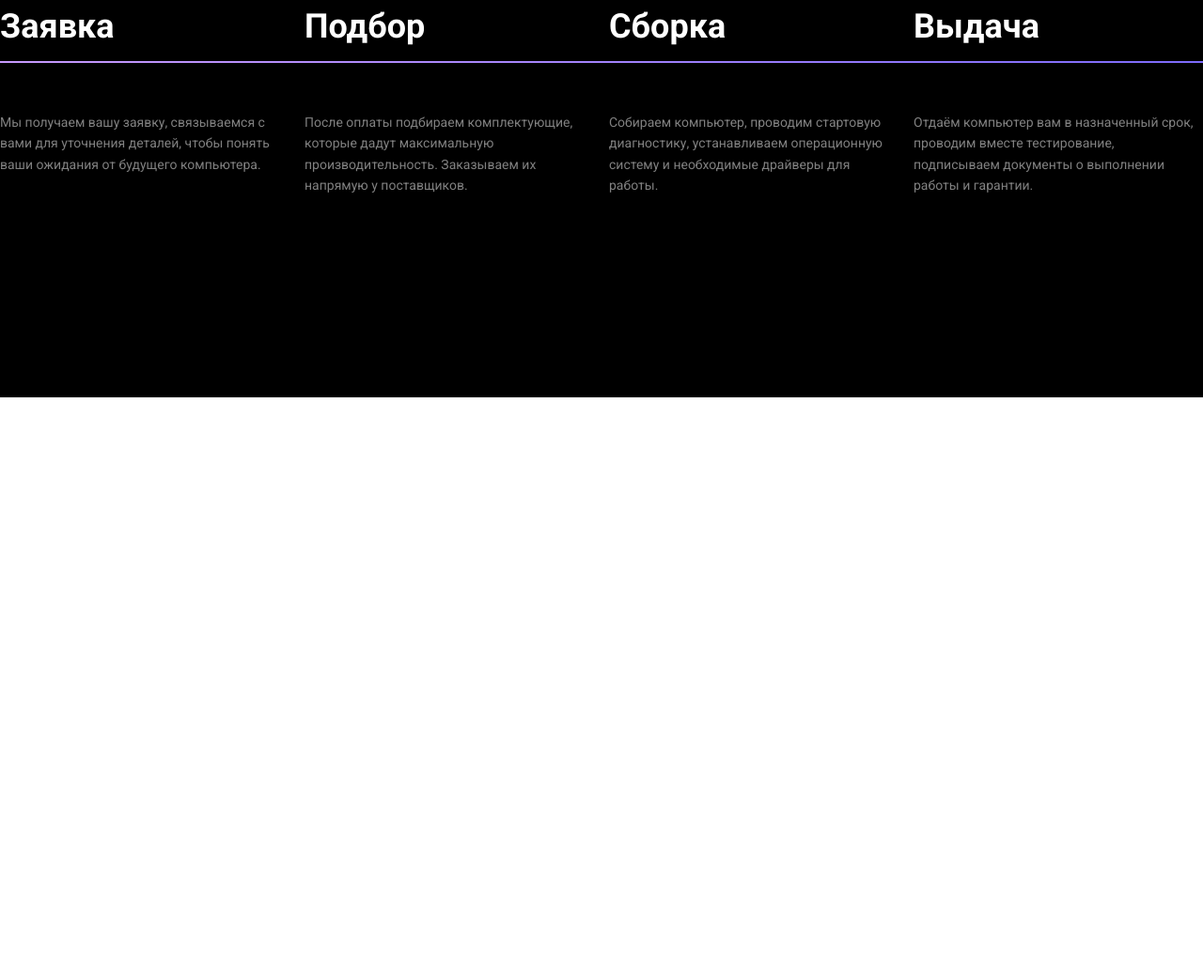
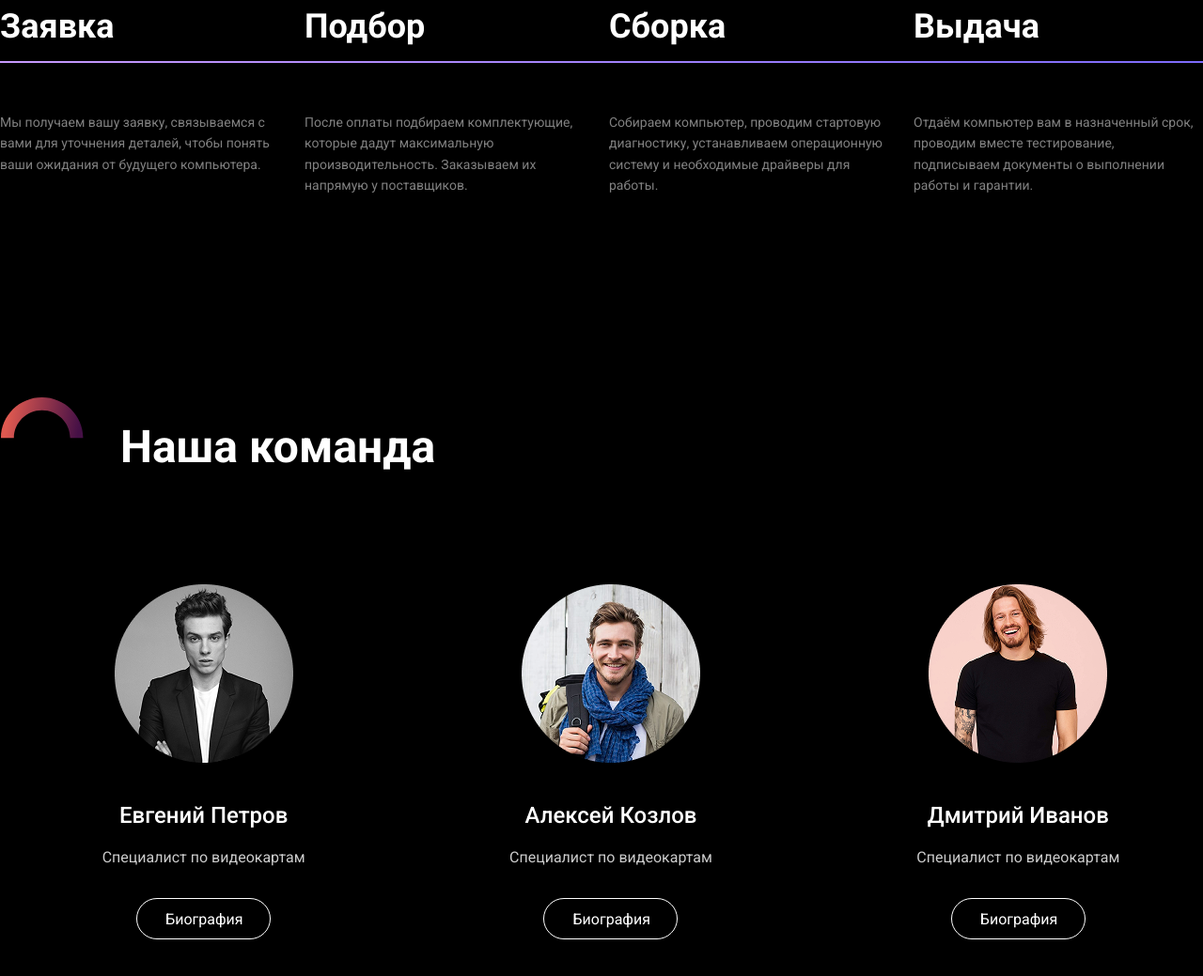
Before and after one commit to Chigryay/project-web, a plain HTML site: page index.html in a window 1280 px wide. Shown: the part 2076-3115 px from the top of the page at 94% size. Before the commit the page ends 2499 px from the top, so only its background shows below. Drawn offline with Linux system fonts and the light colour scheme.

Commit message:
section commnad

```diff
--- a/css/style.css
+++ b/css/style.css
@@ -264,3 +264,68 @@ header {
     height: 0.2rem;
     background: linear-gradient(142deg, #c89afc 0%, #7c6afa 100%);
 }
+
+.command {
+    padding-bottom: 20rem;
+}
+
+.command__header {
+    display: flex;
+    margin-bottom: 11.3rem;
+}
+
+.command__img {
+    margin-right: 3.8rem;
+    max-width: 9rem;
+    max-height: 4.4rem;
+}
+
+.command__header_title {
+    padding-top: 1.9rem;
+    font-weight: bold;
+    font-size: 4.8rem;
+    line-height: 140%;
+}
+
+.command__members {
+    display: flex;
+    justify-content: space-around;
+}
+
+.command__members_item {
+    display: flex;
+    flex-direction: column;
+    align-items: center;
+}
+
+.command__members_item_img {
+    margin-bottom: 4rem;
+    max-width: 19rem;
+    max-height: 19rem;
+}
+
+.command__members_item_fullName {
+    font-weight: 500;
+    font-size: 2.4rem;
+    line-height: 140%;
+    margin-bottom: 1.5rem;
+}
+
+.command__members_item_description {
+    margin-bottom: 3rem;
+    margin-top: 0;
+    font-weight: 400;
+    font-size: 1.6rem;
+    line-height: 160%;
+    opacity: 0.8;
+}
+
+.command__members_item_button {
+    max-width: 14.3rem;
+    max-height: 4.4rem;
+    font-weight: 400;
+    font-size: 1.6rem;
+    line-height: 150%;
+    background: transparent;
+    border: 1px solid #fff;
+}
--- a/index.html
+++ b/index.html
@@ -113,6 +113,44 @@
                 </div>
             </div>
         </section>
+        <section class="command">
+            <div class="container">
+                <div class="command__wrap">
+                    <div class="command__header">
+                        <div class="command__img">
+                            <img src="images/Ellipse 1 (Stroke) (1).svg" alt="">
+                        </div>
+                        <h2 class="command__header_title">Наша команда</h2>
+                    </div>
+                    <div class="command__members">
+                        <div class="command__members_item">
+                            <div class="command__members_item_img">
+                                <img src="images/Ellipse 2.png" alt="">
+                            </div>
+                            <h2 class="command__members_item_fullName">Евгений Петров</h2>
+                            <p class="command__members_item_description">Специалист по видеокартам</p>
+                            <button class="button command__members_item_button">Биография</button>
+                        </div>
+                        <div class="command__members_item">
+                            <div class="command__members_item_img">
+                                <img src="images/Ellipse 2 (1).png" alt="">
+                            </div>
+                            <h2 class="command__members_item_fullName">Алексей Козлов</h2>
+                            <p class="command__members_item_description">Специалист по видеокартам</p>
+                            <button class="button command__members_item_button">Биография</button>
+                        </div>
+                        <div class="command__members_item">
+                            <div class="command__members_item_img">
+                                <img src="images/Ellipse 2 (2).png" alt="">
+                            </div>
+                            <h2 class="command__members_item_fullName">Дмитрий Иванов</h2>
+                            <p class="command__members_item_description">Специалист по видеокартам</p>
+                            <button class="button command__members_item_button">Биография</button>
+                        </div>
+                    </div>
+                </div>
+            </div>
+        </section>
     </main>
 </body>
 
```
